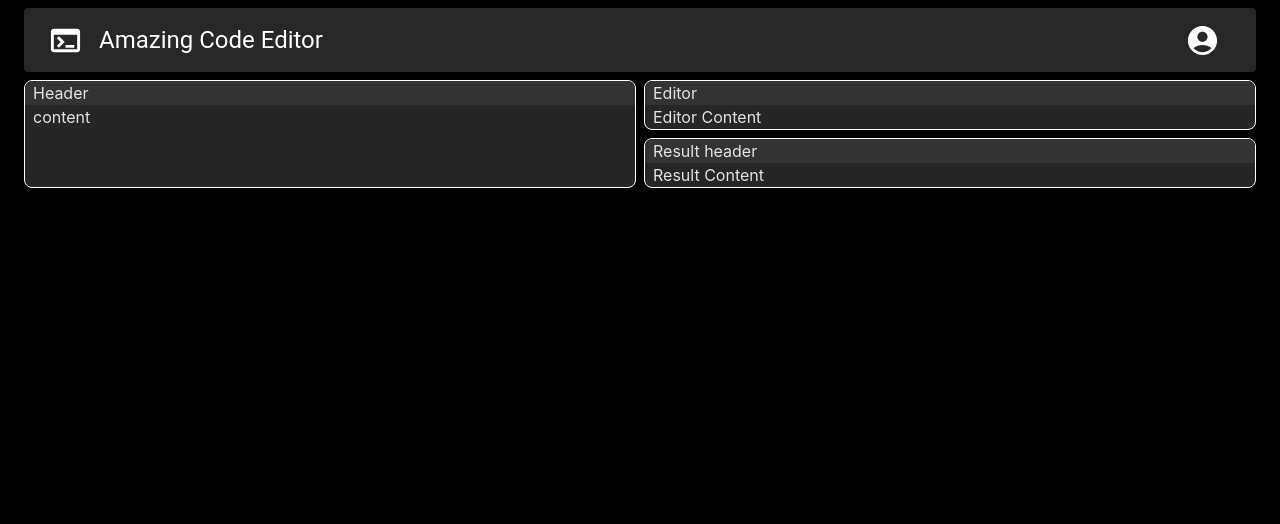
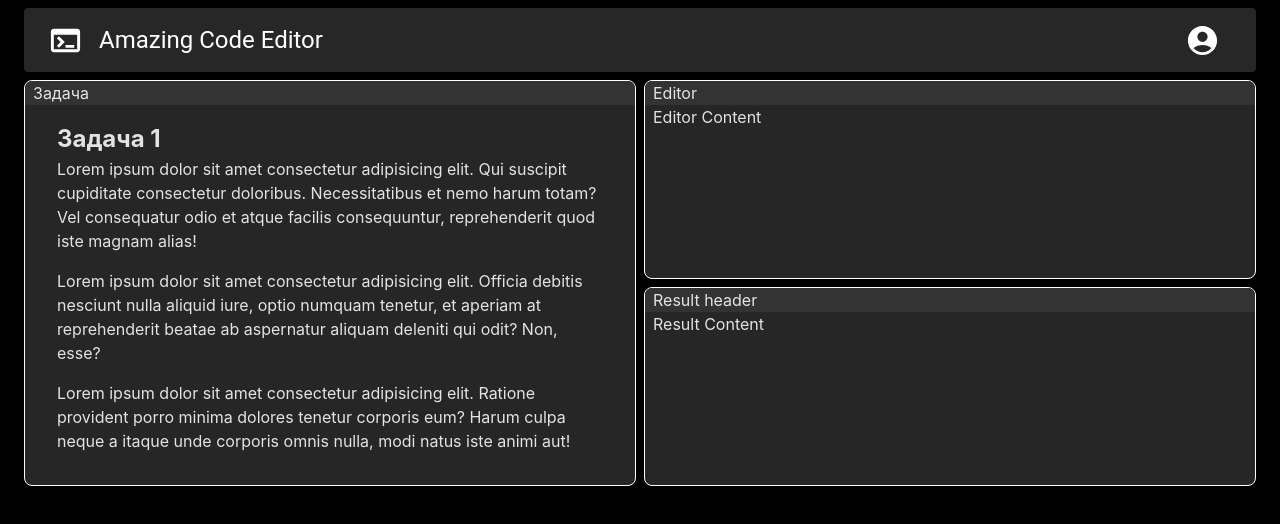
Before and after one commit to Tetrarium/code-editor, a React (Vite) app: page / in a window 1280 px wide. Shown: the top 524 px of the page. Built offline with nearby package versions, Linux system fonts and the light colour scheme.

Commit message:
make TaskBoard component

```diff
--- a/src/App.tsx
+++ b/src/App.tsx
@@ -2,6 +2,7 @@ import { Box, createTheme, Grid2 as Grid, ThemeProvider } from "@mui/material";
 
 import Layout from "./components/layout";
 import Section from "./components/sections/section";
+import TaskBoard from "./components/sections/task-board";
 
 const darkTheme = createTheme({
   palette: {
@@ -20,10 +21,7 @@ function App() {
       <Layout>
         <Grid container spacing={1}>
           <Grid size={{ xs: 12, md: 6 }} alignItems='stretch'>
-            <Section>
-              <Box>Header</Box>
-              <Box>content</Box>
-            </Section>
+            <TaskBoard />
           </Grid>
           <Grid size={{ xs: 12, md: 6 }} >
             <Box display="flex" gap={1} flexDirection="column" height={'100%'}>
--- /dev/null
+++ b/src/components/sections/task-board.tsx
@@ -0,0 +1,29 @@
+import { Box } from "@mui/material";
+
+import Section from "./section";
+
+const TaskBoard = () => {
+  return (
+    <Section>
+      <>Задача</>
+      <Box py={2} px={3} sx={{
+        '& p': {
+          marginBottom: '1em',
+        }
+      }}>
+        <h2>Задача 1</h2>
+        <p>
+          Lorem ipsum dolor sit amet consectetur adipisicing elit. Qui suscipit cupiditate consectetur doloribus. Necessitatibus et nemo harum totam? Vel consequatur odio et atque facilis consequuntur, reprehenderit quod iste magnam alias!
+        </p>
+        <p>
+          Lorem ipsum dolor sit amet consectetur adipisicing elit. Officia debitis nesciunt nulla aliquid iure, optio numquam tenetur, et aperiam at reprehenderit beatae ab aspernatur aliquam deleniti qui odit? Non, esse?
+        </p>
+        <p>
+          Lorem ipsum dolor sit amet consectetur adipisicing elit. Ratione provident porro minima dolores tenetur corporis eum? Harum culpa neque a itaque unde corporis omnis nulla, modi natus iste animi aut!
+        </p>
+      </Box>
+    </Section>
+  );
+};
+
+export default TaskBoard;
```
Also changed, not shown: 1 other file (tests, documents, lock files or other folders).
